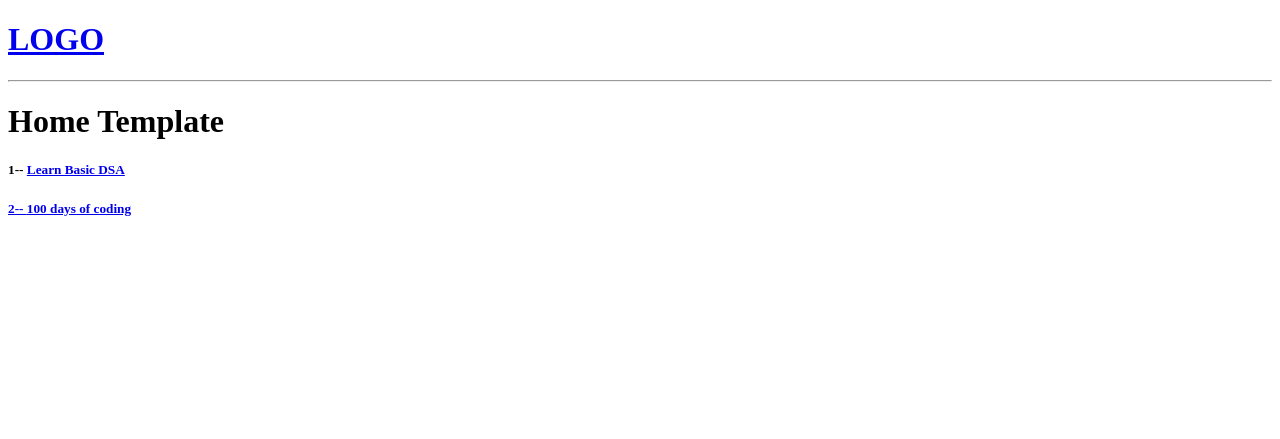
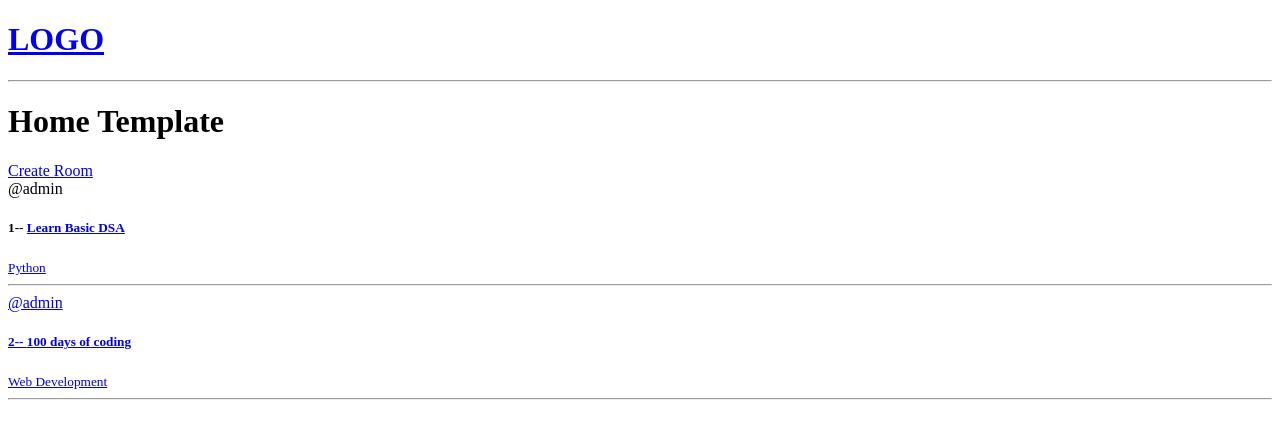
Before and after one commit to VigneshvijayMohan/Studybud, a Django app: page / in a window 1280 px wide. Shown: the top 439 px of the page. Run offline with Django 5.2, Linux system fonts and the light colour scheme; data comes from the database, SQL or seed files in the repository; both versions use the stored data as it was after the commit.

Commit message:
3rd Commit

```diff
--- a/studybud/base/admin.py
+++ b/studybud/base/admin.py
@@ -2,6 +2,8 @@ from django.contrib import admin
 
 # Register your models here.
 
-from .models import Room
+from .models import Room, Topic, Messages
 
 admin.site.register(Room)
+admin.site.register(Topic)
+admin.site.register(Messages)
--- a/studybud/base/models.py
+++ b/studybud/base/models.py
@@ -1,11 +1,20 @@
 from django.db import models
-
+from django.contrib.auth.models import User
 # Create your models here.
 
 
+
+class Topic(models.Model):
+    name = models.CharField(max_length = 200)
+
+
+    def __str__(self):
+        return self.name
+
+
 class Room(models.Model):
-    # host =
-    #topic =
+    host = models.ForeignKey(User, on_delete = models.SET_NULL, null=True)
+    topic =  models.ForeignKey(Topic, on_delete = models.SET_NULL, null=True)
     name = models.CharField(max_length = 200)
     description = models.TextField(null = True, blank = True)
     #participants =
@@ -15,3 +24,18 @@ class Room(models.Model):
 
     def __str__(self):
         return self.name
+
+
+
+
+
+class Messages(models.Model):
+    user = models.ForeignKey(User, on_delete = models.CASCADE)
+    room = models.ForeignKey(Room, on_delete = models.CASCADE)
+    body = models.TextField()
+    updated = models.DateTimeField(auto_now = True)
+    created = models.DateTimeField(auto_now_add = True)
+
+
+    def __str__(self):
+        return self.body[0:50]
--- a/studybud/base/templates/base/home.html
+++ b/studybud/base/templates/base/home.html
@@ -5,11 +5,16 @@
 <h1>Home Template</h1>
 
 <div>
+
+    <a href="{% url "create-room" %}">Create Room</a>
     <div>
         {% for room in rooms %}
-            <div>
-                <h5>{{room.id}}-- <a href="{% url 'room' room.id %}">{{room.name}}</h5>
-            </div>
+        <div>
+            <span>@{{room.host.username}}</span>
+            <h5>{{room.id}}-- <a href="{% url 'room' room.id %}">{{room.name}}</h5>
+            <small>{{room.topic.name}}</small>
+            <hr>
+        </div>
 
         {% endfor %}
     </div>
--- a/studybud/base/urls.py
+++ b/studybud/base/urls.py
@@ -4,4 +4,5 @@ from django.urls import path
 urlpatterns = [
     path('', views.home, name = "home"),
     path('room/<str:pk>', views.room, name= "room"),
+    path('create-room/', views.createRoom, name="create-room" )
 ]
--- a/studybud/base/views.py
+++ b/studybud/base/views.py
@@ -1,5 +1,5 @@
 from django.shortcuts import render
-
+from .forms import RoomForm
 from .models import Room
 
 # Create your views here.
@@ -27,3 +27,10 @@ def room(request, pk):
     room = Room.objects.get(id = pk)
     context = {'room':room}
     return render(request, 'base/room.html', context)
+
+
+
+def createRoom(request):
+    form = RoomForm
+    context = {'form':form}
+    return render(request, 'base/room_base.html', context )
```
Also changed, not shown: studybud/base/forms.py (added, +8 -0 lines), studybud/base/templates/base/room_base.html (added, +17 -0 lines), studybud/base/migrations/0002_topic_room_host_messages_room_topic.py (added), studybud/db.sqlite3.
